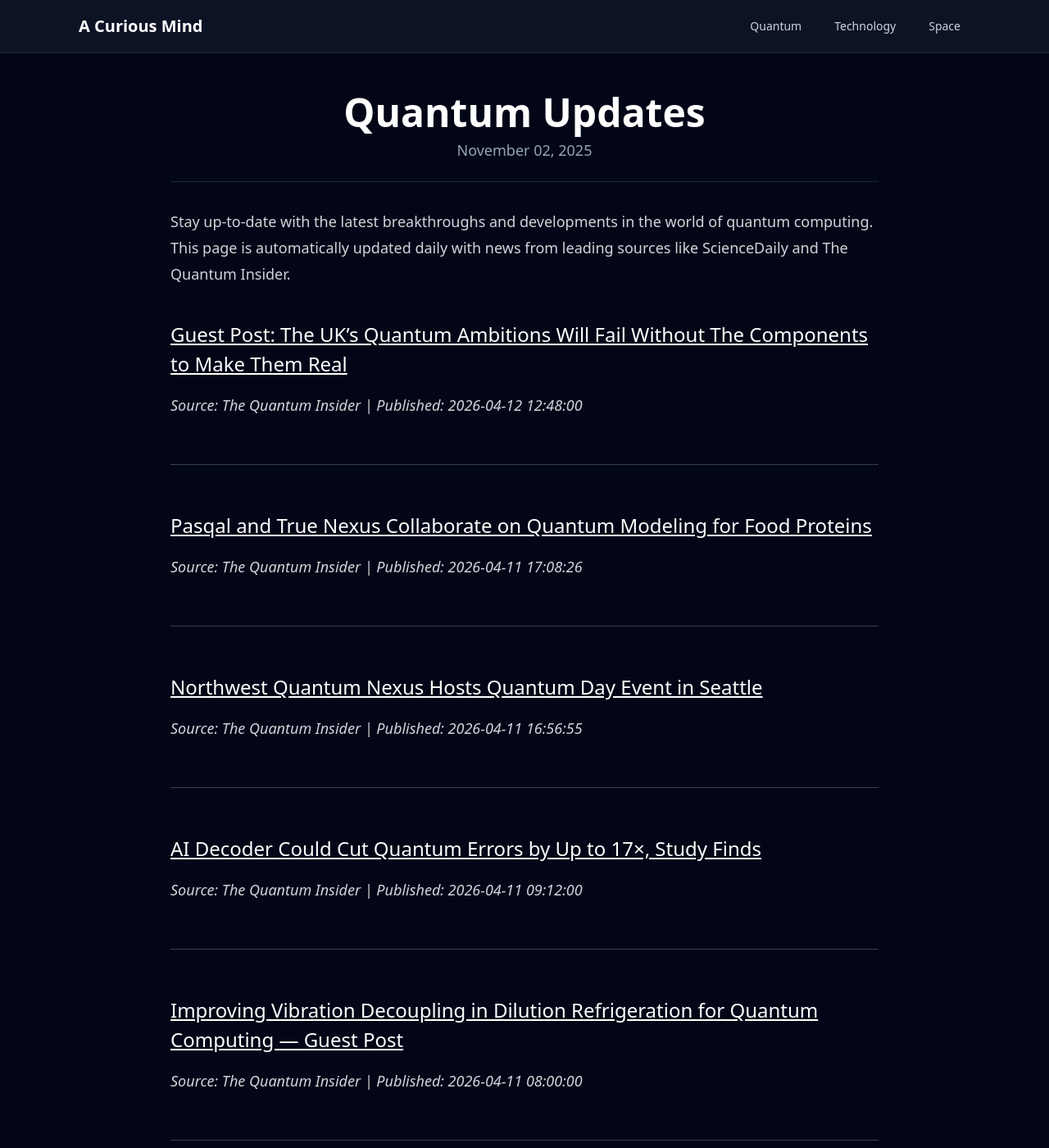
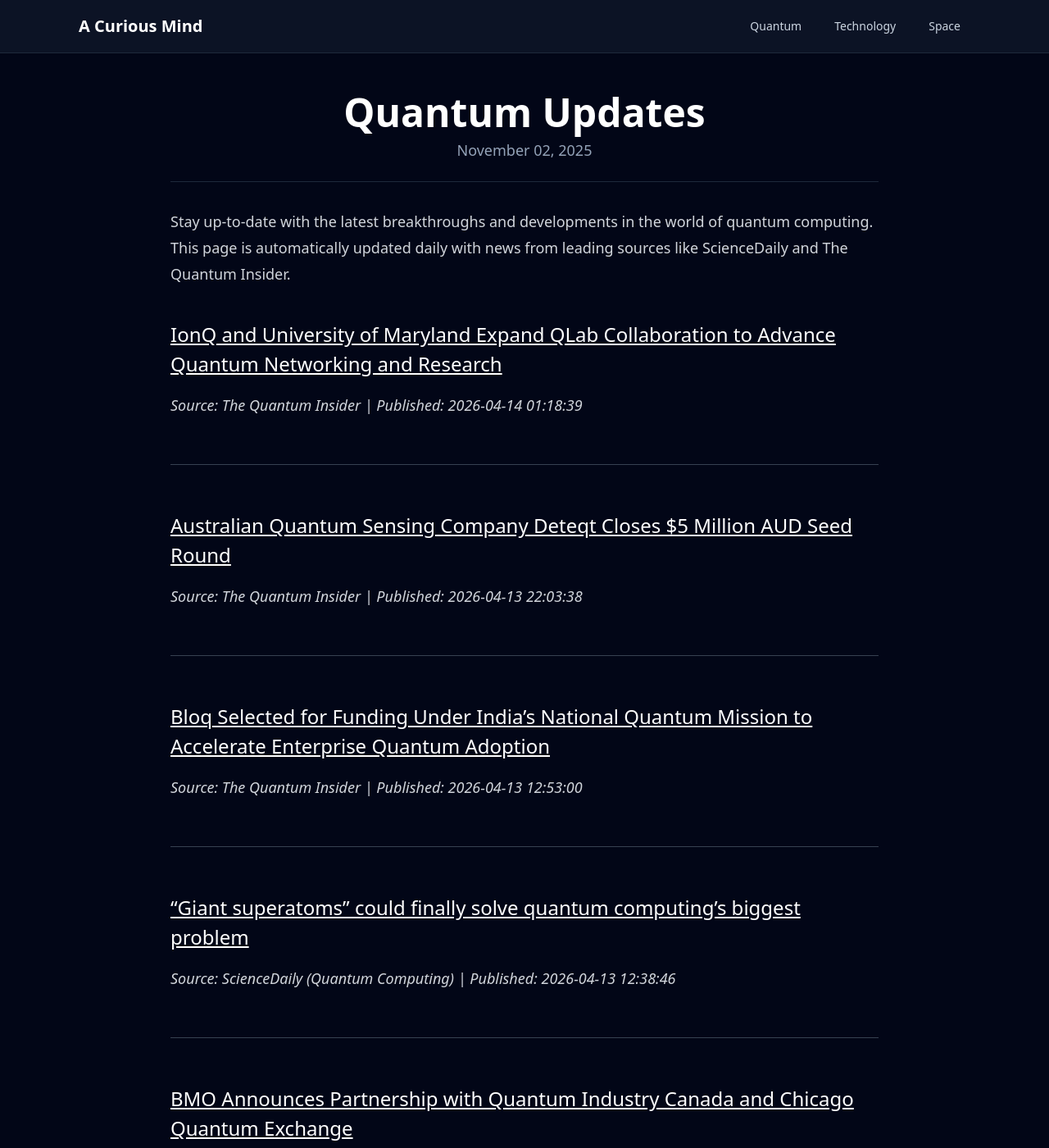
Before and after one commit to onehl7/onehl7.github.io, a Jekyll site: the page built from _posts/2025-11-02-quantum-updates.md, in a window 1280 px wide and 1400 px high. Shown: the whole window at 82% size. Built offline with Jekyll 4.4.1, drawn with Linux system fonts in a browser that asks for light colours; nearby versions of some CDN libraries; some of the changed text lies outside the part shown.

Commit message:
Update quantum news data

```diff
--- a/_data/quantum_news.json
+++ b/_data/quantum_news.json
@@ -1,33 +1,39 @@
 [
   {
     "source": "The Quantum Insider",
-    "title": "Guest Post: The UK\u2019s Quantum Ambitions Will Fail Without The Components to Make Them Real",
-    "link": "https://thequantuminsider.com/2026/04/12/guest-post-the-uks-quantum-ambitions-will-fail-without-the-components-to-make-them-real/",
-    "published": "2026-04-12 12:48:00"
+    "title": "IonQ and University of Maryland Expand QLab Collaboration to Advance Quantum Networking and Research",
+    "link": "https://thequantuminsider.com/2026/04/14/ionq-umd-qlab-quantum-networking-expansion/",
+    "published": "2026-04-14 01:18:39"
   },
   {
     "source": "The Quantum Insider",
-    "title": "Pasqal and True Nexus Collaborate on Quantum Modeling for Food Proteins",
-    "link": "https://thequantuminsider.com/2026/04/11/pasqal-true-nexus-quantum-protein-design/",
-    "published": "2026-04-11 17:08:26"
+    "title": "Australian Quantum Sensing Company Deteqt Closes $5 Million AUD Seed Round",
+    "link": "https://thequantuminsider.com/2026/04/13/australian-quantum-sensing-company-deteqt-closes-5-million-aud-seed-round/",
+    "published": "2026-04-13 22:03:38"
   },
   {
     "source": "The Quantum Insider",
-    "title": "Northwest Quantum Nexus Hosts Quantum Day Event in Seattle",
-    "link": "https://thequantuminsider.com/2026/04/11/northwest-quantum-nexus-world-quantum-day-seattle/",
-    "published": "2026-04-11 16:56:55"
+    "title": "Bloq Selected for Funding Under India\u2019s National Quantum Mission to Accelerate Enterprise Quantum Adoption",
+    "link": "https://thequantuminsider.com/2026/04/13/bloq-selected-for-funding-under-indias-national-quantum-mission-to-accelerate-enterprise-quantum-adoption/",
+    "published": "2026-04-13 12:53:00"
+  },
+  {
+    "source": "ScienceDaily (Quantum Computing)",
+    "title": "\u201cGiant superatoms\u201d could finally solve quantum computing\u2019s biggest problem",
+    "link": "https://www.sciencedaily.com/releases/2026/04/260413043155.htm",
+    "published": "2026-04-13 12:38:46"
   },
   {
     "source": "The Quantum Insider",
-    "title": "AI Decoder Could Cut Quantum Errors by Up to 17\u00d7, Study Finds",
-    "link": "https://thequantuminsider.com/2026/04/11/ai-decoder-could-cut-quantum-errors-by-up-to-17x-study-finds/",
-    "published": "2026-04-11 09:12:00"
+    "title": "BMO Announces Partnership with Quantum Industry Canada and Chicago Quantum Exchange",
+    "link": "https://thequantuminsider.com/2026/04/13/bmo-announces-partnership-with-quantum-industry-canada-and-chicago-quantum-exchange/",
+    "published": "2026-04-13 11:53:01"
   },
   {
     "source": "The Quantum Insider",
-    "title": "Improving\u00a0Vibration Decoupling in Dilution Refrigeration for Quantum Computing \u2014 Guest Post",
-    "link": "https://thequantuminsider.com/2026/04/11/reducing-vibrations-quantum-refrigeration/",
-    "published": "2026-04-11 08:00:00"
+    "title": "Making Light Spin With a Gold Nanorod",
+    "link": "https://thequantuminsider.com/2026/04/13/making-light-spin-with-a-gold-nanorod/",
+    "published": "2026-04-13 11:18:56"
   },
   {
     "source": "ScienceDaily (Quantum Computing)",
@@ -52,11 +58,5 @@
     "title": "Scientists built a quantum battery that breaks the rules of charging",
     "link": "https://www.sciencedaily.com/releases/2026/04/260403224452.htm",
     "published": "2026-04-05 03:00:42"
-  },
-  {
-    "source": "ScienceDaily (Quantum Computing)",
-    "title": "This quantum computing breakthrough may not be what it seemed",
-    "link": "https://www.sciencedaily.com/releases/2026/03/260328043600.htm",
-    "published": "2026-03-28 08:36:00"
   }
 ]
```
